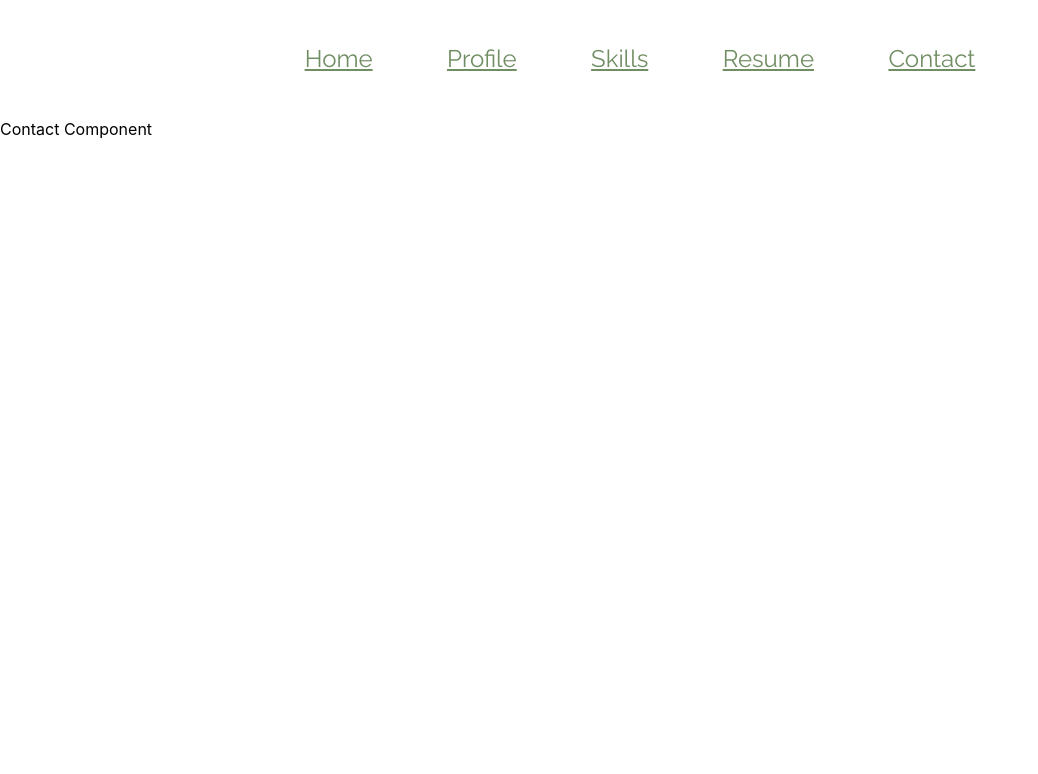
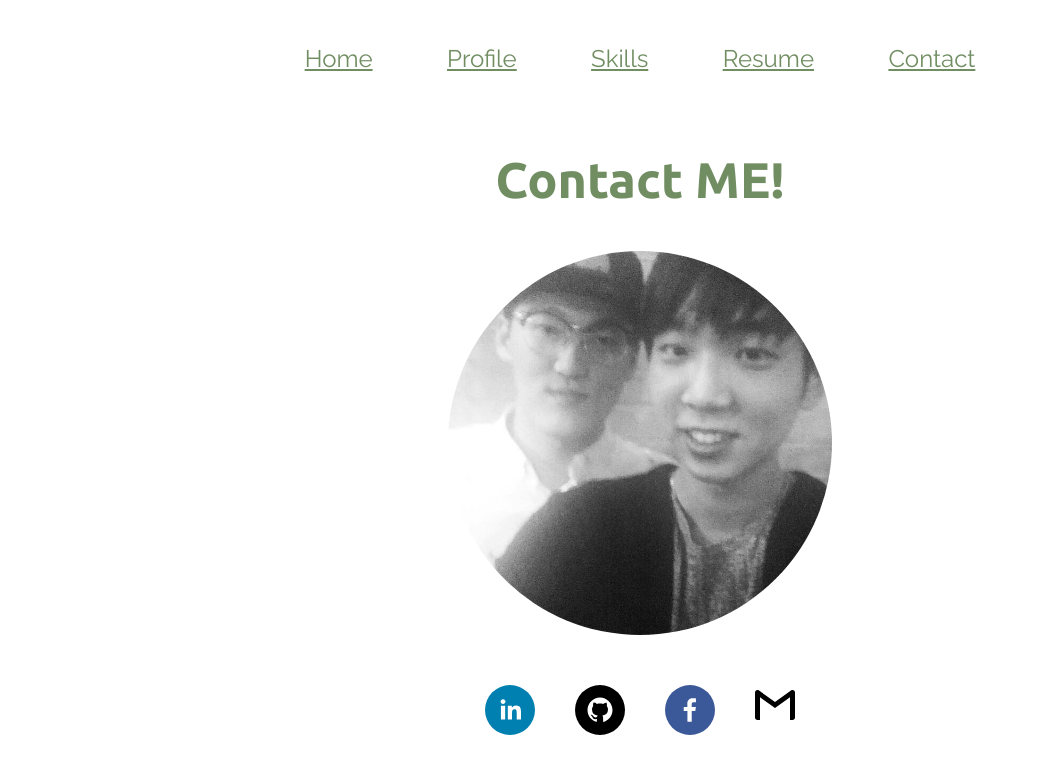
Before and after one commit to wooyounghong/portfolio, a React (Create React App) app in the folder client/: page /contact in a window 1280 px wide. Shown: the top 774 px of the page, without its empty margins (0-1038 px from the left). Built offline with nearby package versions, Linux system fonts and the light colour scheme.

Commit message:
Added social media links and email link

```diff
--- a/client/package.json
+++ b/client/package.json
@@ -24,5 +24,8 @@
     "not dead",
     "not ie <= 11",
     "not op_mini all"
-  ]
+  ],
+  "devDependencies": {
+    "react-social-icons": "^4.1.0"
+  }
 }
--- a/client/src/components/Contact.js
+++ b/client/src/components/Contact.js
@@ -1,8 +1,41 @@
 import React from 'react';
+import { SocialIcon } from 'react-social-icons';
 
+import './css/Contact.css';
 const Contact = () => (
-  <div>
-    <div>Contact Component</div>
+  <div className="contact-container">
+    <div className="contact-header">Contact ME!</div>
+    <img
+      src={require('../image/contact-me.jpg')}
+      alt="moses and i"
+      className="contact-image"
+    />
+    <div className="contact-footer">
+      <div className="contact-footer-items">
+        <SocialIcon
+          url="https://www.linkedin.com/in/wayne-wooyoung-hong/"
+          target="_blank"
+        />
+      </div>
+      <div className="contact-footer-items">
+        <SocialIcon
+          url="https://github.com/wooyounghong"
+          bgColor="black"
+          target="_blank"
+        />
+      </div>
+      <div className="contact-footer-items">
+        <SocialIcon
+          url="https://www.facebook.com/profile.php?id=605924668"
+          target="_blank"
+        />
+      </div>
+      <div className="contact-footer-items">
+        <a href={'mailto:hongwy1128@gmail.com'}>
+          <img src={require('../image/gmail.svg')} className="contact-gmail" />
+        </a>
+      </div>
+    </div>
   </div>
 );
 
--- /dev/null
+++ b/client/src/components/css/Contact.css
@@ -0,0 +1,30 @@
+.contact-container {
+  display: flex;
+  flex-direction: column;
+  align-items: center;
+}
+.contact-image {
+  margin: 30px 0px;
+  border-radius: 50%;
+  width: 30%;
+  height: auto;
+}
+.contact-header {
+  font-family: 'Ubuntu', Helvetica, Arial, sans-serif;
+  margin-top: 2.5%;
+  font-size: 50px;
+  margin-bottom: 1%;
+  color: rgba(64, 104, 45, 0.747);
+}
+.contact-footer {
+  display: flex;
+  flex-direction: row;
+  justify-content: space-around;
+}
+.contact-footer-items {
+  flex: 1 1 1;
+  margin: 20px 20px;
+}
+.contact-gmail {
+  width: 40px;
+}
```
Also changed, not shown: client/src/image/gmail.svg (added), 1 other file (tests, documents, lock files or other folders).
